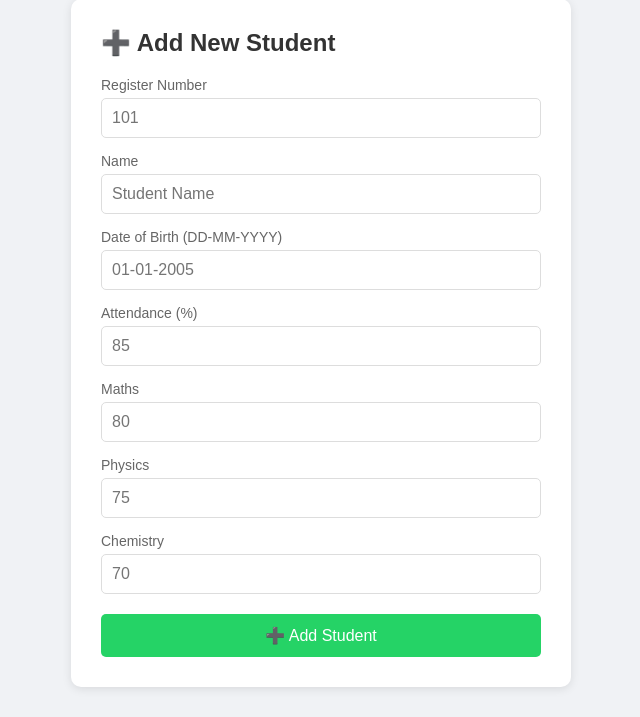
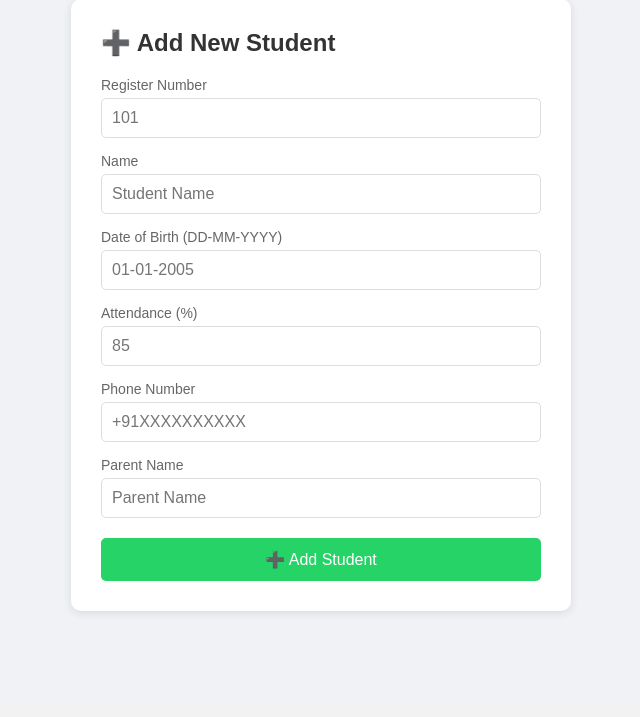
Before and after one commit to kayalmoni14-jpg/student-whatsapp-bot, a Flask app: page /add in a window 1280 px wide. Shown: the part 95-812 px from the top of the page, without its empty margins (319-959 px from the left). After the commit the page ends 709 px from the top, so only its background shows below. Run offline with Flask 3, Linux system fonts and the light colour scheme; a user stored in the database is signed in; some libraries are stand-ins or nearby versions.

Commit message:
remove maths physics chemistry fields

```diff
--- a/app.py
+++ b/app.py
@@ -25,9 +25,6 @@ def init_db():
             name TEXT,
             dob TEXT,
             attendance INTEGER,
-            maths INTEGER,
-            physics INTEGER,
-            chemistry INTEGER,
             phone TEXT,
             parent_name TEXT
         )
@@ -145,15 +142,12 @@ def add_student():
         conn = get_db()
         cur = conn.cursor()
         cur.execute(
-            "INSERT INTO students (reg_no, name, dob, attendance, maths, physics, chemistry, phone, parent_name) VALUES (%s, %s, %s, %s, %s, %s, %s, %s, %s)",
+            "INSERT INTO students (reg_no, name, dob, attendance, phone, parent_name) VALUES (%s, %s, %s, %s, %s, %s)",
             (
                 request.form.get("reg_no"),
                 request.form.get("name"),
                 request.form.get("dob"),
                 int(request.form.get("attendance")),
-                int(request.form.get("maths")),
-                int(request.form.get("physics")),
-                int(request.form.get("chemistry")),
                 request.form.get("phone"),
                 request.form.get("parent_name")
             )
--- a/templates/add_student.html
+++ b/templates/add_student.html
@@ -91,12 +91,10 @@
                 <input type="text" name="dob" placeholder="01-01-2005" required/>
                 <label>Attendance (%)</label>
                 <input type="number" name="attendance" placeholder="85" required/>
-                <label>Maths</label>
-                <input type="number" name="maths" placeholder="80" required/>
-                <label>Physics</label>
-                <input type="number" name="physics" placeholder="75" required/>
-                <label>Chemistry</label>
-                <input type="number" name="chemistry" placeholder="70" required/>
+                <label>Phone Number</label>
+                <input type="text" name="phone" placeholder="+91XXXXXXXXXX"/>
+                <label>Parent Name</label>
+                <input type="text" name="parent_name" placeholder="Parent Name"/>
                 <button type="submit" class="btn-save">➕ Add Student</button>
             </form>
         </div>
```
